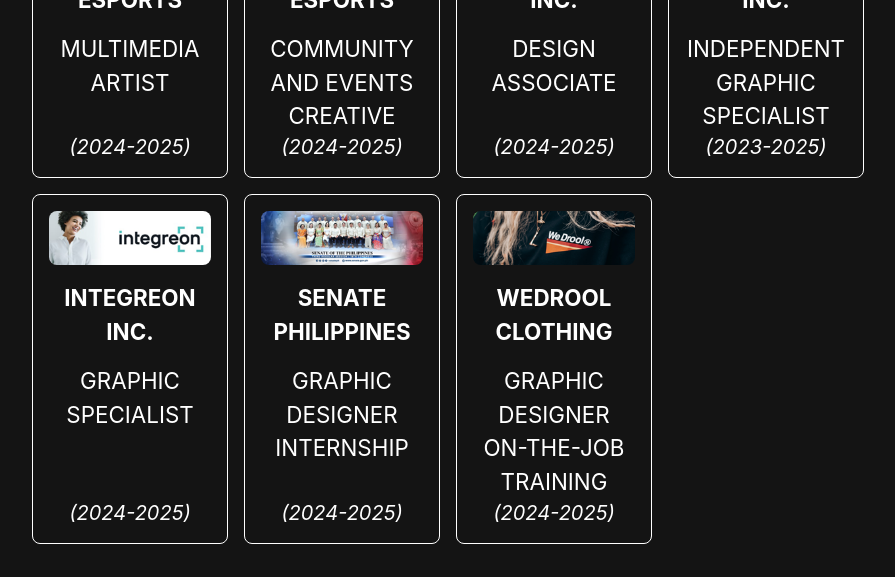
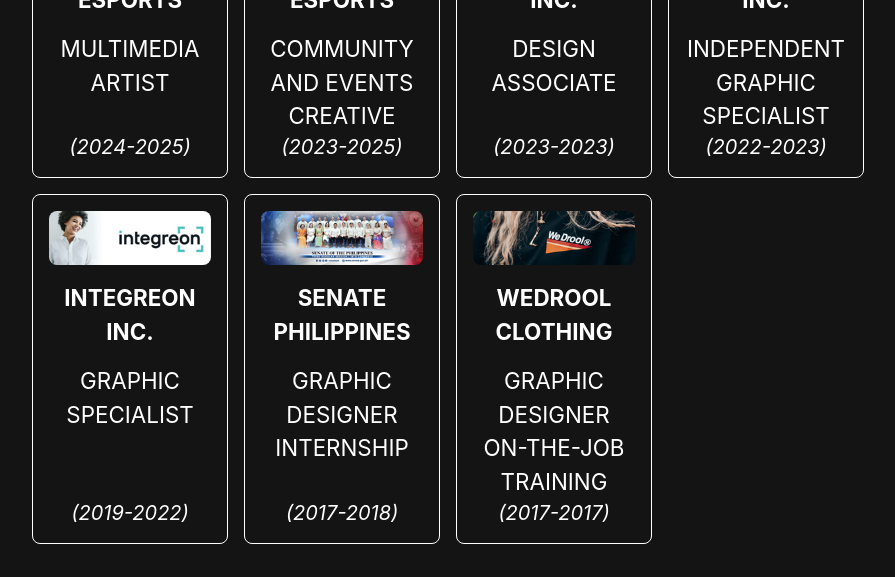
Before and after one commit to j-estrella/jestrella, a React (Create React App) app: page / in a window 1280 px wide. Shown: the part 1880-2457 px from the top of the page, without its empty margins (192-1087 px from the left). Built offline with nearby package versions, Linux system fonts and the light colour scheme.

Commit message:
Update resume file and work experience year

```diff
--- a/src/App.js
+++ b/src/App.js
@@ -88,6 +88,7 @@
       behavior: 'smooth',
     });
   }
+
   useEffect(() => {
     document.querySelector("#year").innerHTML = new Date().getFullYear();
 
@@ -262,7 +263,7 @@
             <h2 className="text-2xl font-bold">NAOS ESPORTS</h2>
             <p className="text-2xl">COMMUNITY AND EVENTS CREATIVE</p>
           </div>
-          <p className="text-xl italic mt-auto">(2024-2025)</p>
+          <p className="text-xl italic mt-auto">(2023-2025)</p>
         </div>
 
         <div className="col-span-2 lg:col-span-1 flex flex-col justify-between border border-white text-center rounded-lg p-4 ">
@@ -271,7 +272,7 @@
             <h2 className="text-2xl font-bold">INTEGREON INC.</h2>
             <p className="text-2xl">DESIGN ASSOCIATE</p>
           </div>
-          <p className="text-xl italic mt-auto">(2024-2025)</p>
+          <p className="text-xl italic mt-auto">(2023-2023)</p>
         </div>
 
         <div className="col-span-2 lg:col-span-1 flex flex-col justify-between border border-white text-center rounded-lg p-4 ">
@@ -280,7 +281,7 @@
             <h2 className="text-2xl font-bold">INTEGREON INC.</h2>
             <p className="text-2xl">INDEPENDENT GRAPHIC SPECIALIST</p>
           </div>
-          <p className="text-xl italic mt-auto">(2023-2025)</p>
+          <p className="text-xl italic mt-auto">(2022-2023)</p>
         </div>
 
         <div className="col-span-2 lg:col-span-1 flex flex-col justify-between border border-white text-center rounded-lg p-4 ">
@@ -289,7 +290,7 @@
             <h2 className="text-2xl font-bold">INTEGREON INC.</h2>
             <p className="text-2xl">GRAPHIC SPECIALIST</p>
           </div>
-          <p className="text-xl italic mt-auto">(2024-2025)</p>
+          <p className="text-xl italic mt-auto">(2019-2022)</p>
         </div>
 
         <div className="col-span-2 lg:col-span-1 flex flex-col justify-between border border-white text-center rounded-lg p-4 ">
@@ -298,7 +299,7 @@
             <h2 className="text-2xl font-bold">SENATE PHILIPPINES</h2>
             <p className="text-2xl">GRAPHIC DESIGNER INTERNSHIP</p>
           </div>
-          <p className="text-xl italic mt-auto">(2024-2025)</p>
+          <p className="text-xl italic mt-auto">(2017-2018)</p>
         </div>
 
         <div className="col-span-2 lg:col-span-1 flex flex-col justify-between border border-white text-center rounded-lg p-4 ">
@@ -307,7 +308,7 @@
             <h2 className="text-2xl font-bold">WEDROOL CLOTHING</h2>
             <p className="text-2xl">GRAPHIC DESIGNER ON-THE-JOB TRAINING</p>
           </div>
-          <p className="text-xl italic mt-auto">(2024-2025)</p>
+          <p className="text-xl italic mt-auto">(2017-2017)</p>
         </div>
       </div>
     </section>
```
Also changed, not shown: 1 other file (tests, documents, lock files or other folders).
